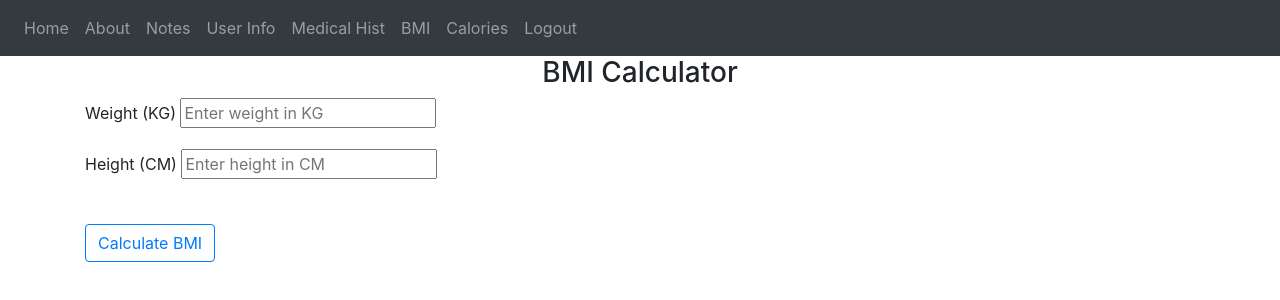
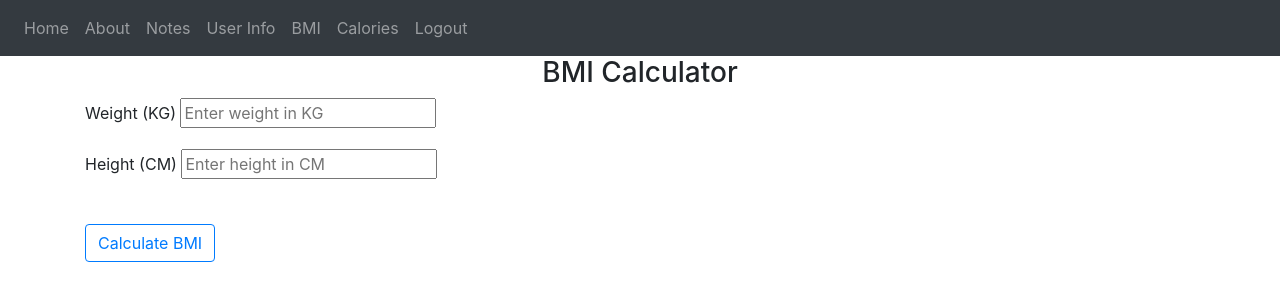
Before and after one commit to Xavier-NP/Healthty-Life-Style, a Flask app: page /bmi in a window 1280 px wide. Shown: the top 300 px of the page. Run offline with Flask 2, Linux system fonts and the light colour scheme; a user stored in the database is signed in; some libraries are stand-ins or nearby versions.

Commit message:
updated base

```diff
--- a/Web App/website/templates/base.html
+++ b/Web App/website/templates/base.html
@@ -32,7 +32,6 @@
                     <a class="nav-item nav-link" id='about' href="/about">About</a>
                     <a class="nav-item nav-link" id='note' href="/notes">Notes</a>
                     <a class="nav-item nav-link" id='userInfo' href="/user-info">User Info</a>
-                    <a class="nav-item nav-link" id='med-hist' href="/med-hist">Medical Hist</a>
                     <a class="nav-item nav-link" id='bmi' href="/bmi">BMI</a>
                     <a class="nav-item nav-link" id='calories' href="/calories">Calories</a>
                     <a class="nav-item nav-link" id='logout' href="/logout">Logout</a>
```
Also changed, not shown: Web App/website/database.db.
